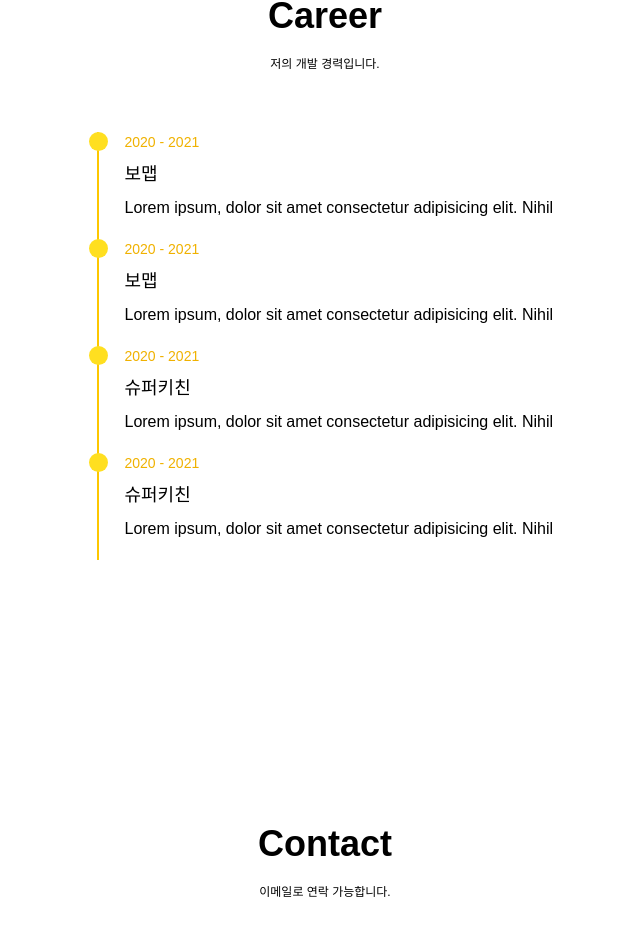
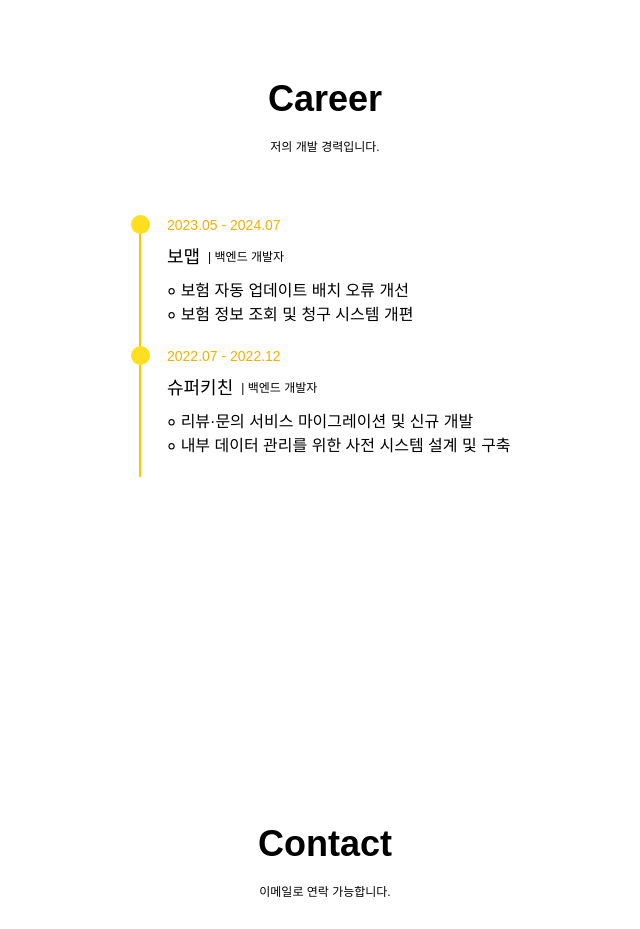
Before and after one commit to jungminji0215/portfolio, a Next.js app: page / in a window 1280 px wide. Shown: the part 5458-6387 px from the top of the page, without its empty margins (315-955 px from the left). Built offline with nearby package versions, Linux system fonts and the light colour scheme; a web font is replaced by a local one.

Commit message:
update : update career

```diff
--- a/src/components/Career.jsx
+++ b/src/components/Career.jsx
@@ -8,25 +8,26 @@ export default function Career() {
 
       <ul className="border-l-2 border-l-yellow-400 my-10">
         <li className="relative pl-[1.6rem] mb-[1.2rem] before:content-[''] before:absolute before:top-0 before:left-[-0.65rem] before:w-[1.2rem] before:h-[1.2rem] before:bg-yellow-300 before:rounded-full">
-          <div className="text-yellow-500 mb-2 text-sm">2020 - 2021</div>
-          <h3 className="text-lg mb-2 font-subtitle">보맵</h3>
-          <p>Lorem ipsum, dolor sit amet consectetur adipisicing elit. Nihil</p>
-        </li>
-
-        <li className="relative pl-[1.6rem] mb-[1.2rem] before:content-[''] before:absolute before:top-0 before:left-[-0.65rem] before:w-[1.2rem] before:h-[1.2rem] before:bg-yellow-300 before:rounded-full">
-          <div className="text-yellow-500 mb-2 text-sm">2020 - 2021</div>
-          <h3 className="text-lg mb-2 font-subtitle">보맵</h3>
-          <p>Lorem ipsum, dolor sit amet consectetur adipisicing elit. Nihil</p>
+          <div className="text-yellow-500 mb-2 text-sm">2023.05 - 2024.07</div>
+          <div className="flex items-center  gap-2 mb-2">
+            <h3 className="text-lg font-subtitle">보맵</h3>
+            <h2 className="text-xs"> | 백엔드 개발자</h2>
+          </div>
+          <ul>
+            <li> ० 보험 자동 업데이트 배치 오류 개선</li>
+            <li> ० 보험 정보 조회 및 청구 시스템 개편</li>
+          </ul>
         </li>
         <li className="relative pl-[1.6rem] mb-[1.2rem] before:content-[''] before:absolute before:top-0 before:left-[-0.65rem] before:w-[1.2rem] before:h-[1.2rem] before:bg-yellow-300 before:rounded-full">
-          <div className="text-yellow-500 mb-2 text-sm">2020 - 2021</div>
-          <h3 className="text-lg mb-2 font-subtitle">슈퍼키친</h3>
-          <p>Lorem ipsum, dolor sit amet consectetur adipisicing elit. Nihil</p>
-        </li>
-        <li className="relative pl-[1.6rem] mb-[1.2rem] before:content-[''] before:absolute before:top-0 before:left-[-0.65rem] before:w-[1.2rem] before:h-[1.2rem] before:bg-yellow-300 before:rounded-full">
-          <div className="text-yellow-500 mb-2 text-sm">2020 - 2021</div>
-          <h3 className="text-lg mb-2 font-subtitle">슈퍼키친</h3>
-          <p>Lorem ipsum, dolor sit amet consectetur adipisicing elit. Nihil</p>
+          <div className="text-yellow-500 mb-2 text-sm">2022.07 - 2022.12</div>
+          <div className="flex items-center  gap-2 mb-2">
+            <h3 className="text-lg font-subtitle">슈퍼키친</h3>
+            <h2 className="text-xs"> | 백엔드 개발자</h2>
+          </div>
+          <ul>
+            <li> ० 리뷰·문의 서비스 마이그레이션 및 신규 개발</li>
+            <li> ० 내부 데이터 관리를 위한 사전 시스템 설계 및 구축</li>
+          </ul>
         </li>
       </ul>
     </div>
```
